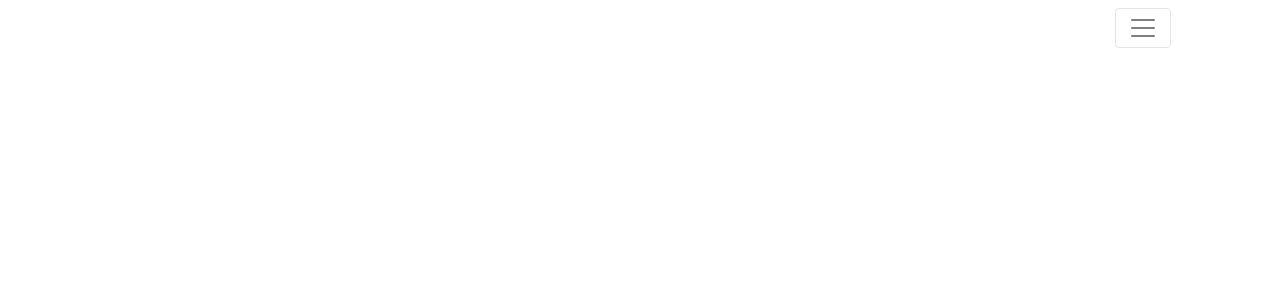
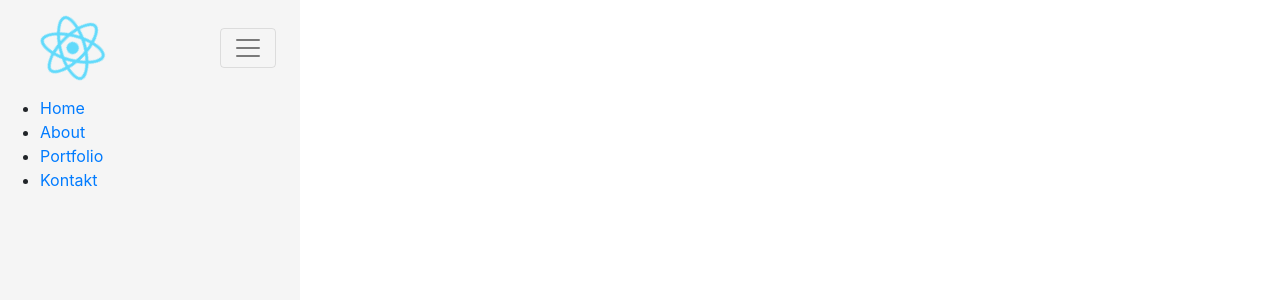
Before and after one commit to Gvinod1991/Portfolio, a React (Create React App) app: page / in a window 1280 px wide. Shown: the top 300 px of the page. Built offline with nearby package versions, Linux system fonts and the light colour scheme.

Commit message:
menu bar style code

```diff
--- a/public/index.html
+++ b/public/index.html
@@ -19,7 +19,7 @@
       work correctly both with client-side routing and a non-root public URL.
       Learn how to configure a non-root public URL by running `npm run build`.
     -->
-    <title>Direct Bookings | SOFTGEN (INDIA)</title>
+    <title>Portfolio | Godti Vinod</title>
   </head>
   <body>
     <div id="root"></div>
--- a/src/App.css
+++ b/src/App.css
@@ -3,7 +3,7 @@
   text-align: center;
 }
 
-/*.App-logo {
+.App-logo {
   animation: App-logo-spin infinite 20s linear;
   height: 80px;
 }
@@ -26,4 +26,17 @@
 @keyframes App-logo-spin {
   from { transform: rotate(0deg); }
   to { transform: rotate(360deg); }
-}*/
+}
+.header{
+  top:0;
+  left:0;
+  position:fixed;
+  width:300px;
+  height:100%;
+  background:#f5f5f5;
+}
+.menu ul li{
+   padding:10px;
+   list-style-type: none!important;
+
+}
--- a/src/App.js
+++ b/src/App.js
@@ -1,4 +1,5 @@
 import React, { Component } from 'react';
+import PropTypes from 'prop-types';
 import {
   Container, Collapse,
   Navbar,
@@ -12,7 +13,7 @@ import {
   DropdownMenu,
   DropdownItem,Row } from 'reactstrap';
 import logo from './logo.svg';
-import axios from 'axios';
+//import axios from 'axios';
 
 class App extends Component {
 
@@ -33,25 +34,22 @@ class App extends Component {
     var  home_url="#";
 
     return (
-      /*<div className="App">
-        <header className="App-header">
+
+        <Container fluid>
+          <div className="header">
+
+            <Navbar color="faded" light>
+            <div className="mr-auto">
               <img src={logo} className="App-logo" alt="logo" />
-          <h1 className="App-title">Welcome to React</h1>
-        </header>
-      </div>*/
-      <div>
-        <Container>
-        <Navbar color="faded" light>
-          <NavbarBrand href="/" className="mr-auto"> <img src={logo} className="App-logo" alt="logo" /></NavbarBrand>
-
-          <NavbarToggler onClick={this.toggleNavbar} className="mr-2" />
+            </div>
+            <NavbarToggler onClick={this.toggleNavbar} className="hidden-md-up mr-2" />
             <Collapse isOpen={!this.state.collapsed} navbar>
-            <Nav navbar className="pull-right">
+              <Nav navbar>
                 <NavItem>
                   <NavLink href={home_url}><i className="fa fa-home"></i> Home</NavLink>
                 </NavItem>
                 <NavItem>
-                <NavLink href="#"><i className="fa fa-user-envelope"></i> Contact</NavLink>
+                  <NavLink href="#"><i className="fa fa-envelope"></i> Contact</NavLink>
                 </NavItem>
                 <NavItem>
                   <NavLink href="#"><i className="fa fa-info"></i> About</NavLink>
@@ -59,11 +57,22 @@ class App extends Component {
            </Nav>
             </Collapse>
           </Navbar>
+          <ul className="menu">
+            <li><a href="/">Home</a></li>
+            <li><a href="/about">About</a></li>
+            <li><a href="/portfolio">Portfolio</a></li>
+            <li><a href="/contact">Kontakt</a></li>
+          </ul>
+          </div>
 
         </Container>
-      </div>
     );
   }
 }
 
 export default App;
+
+Container.propTypes = {
+  fluid:  PropTypes.bool
+  // applies .container-fluid class
+}
```
Also changed, not shown: 1 other file (tests, documents, lock files or other folders). Lines whose indentation alone changed are shown as unchanged.
